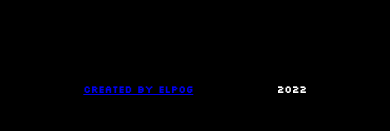
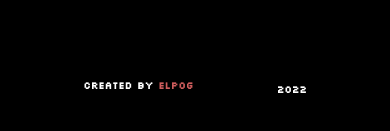
Before and after one commit to eLPog/RPS, a React (Create React App) app: page / in a window 390 px wide. Shown: the part 639-770 px from the top of the page. Built offline with nearby package versions, Linux system fonts and the light colour scheme.

Commit message:
footer link to github changed, hamburger logo start at 577px (before 576)

```diff
--- a/src/components/Footer/Footer.css
+++ b/src/components/Footer/Footer.css
@@ -19,3 +19,7 @@
     width: 3rem;
     height: 2rem;
 }
+.footer > .author a {
+    text-decoration: none;
+    color:var(--second-color)
+          }
--- a/src/components/Footer/Footer.js
+++ b/src/components/Footer/Footer.js
@@ -3,13 +3,14 @@ import './Footer.css';
 export function Footer() {
   return (
     <footer className="footer">
-      <a href="https://www.github.com/elPog">
-        <div className="author">
-          <h4>Created by eLPog</h4>
-        </div>
+      <div className="author">
 
-      </a>
+        <h4>
+          Created by
+          <a href="https://www.github.com/elPog"> eLPog</a>
+        </h4>
 
+      </div>
       <h4>
         2022
       </h4>
--- a/src/components/HamburgerMenu/HamburgerMenu.css
+++ b/src/components/HamburgerMenu/HamburgerMenu.css
@@ -33,7 +33,7 @@
 .hamburger__button--active {
     transform: translateX(10rem);
 }
-@media only screen and (min-width: 576px) {
+@media only screen and (min-width: 577px) {
     .hamburger__menu, .hamburger__button {
         display:none;
     }
```
